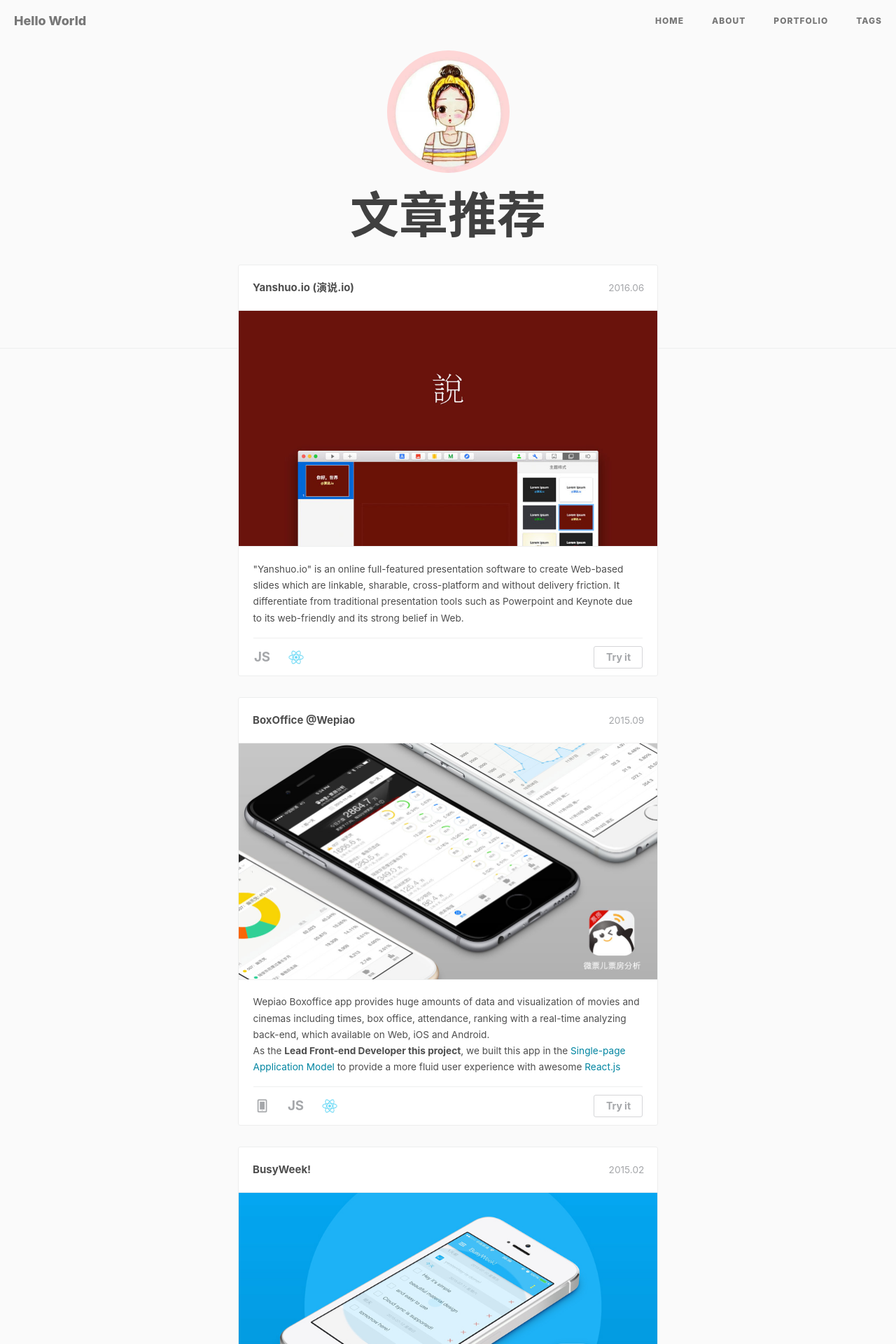
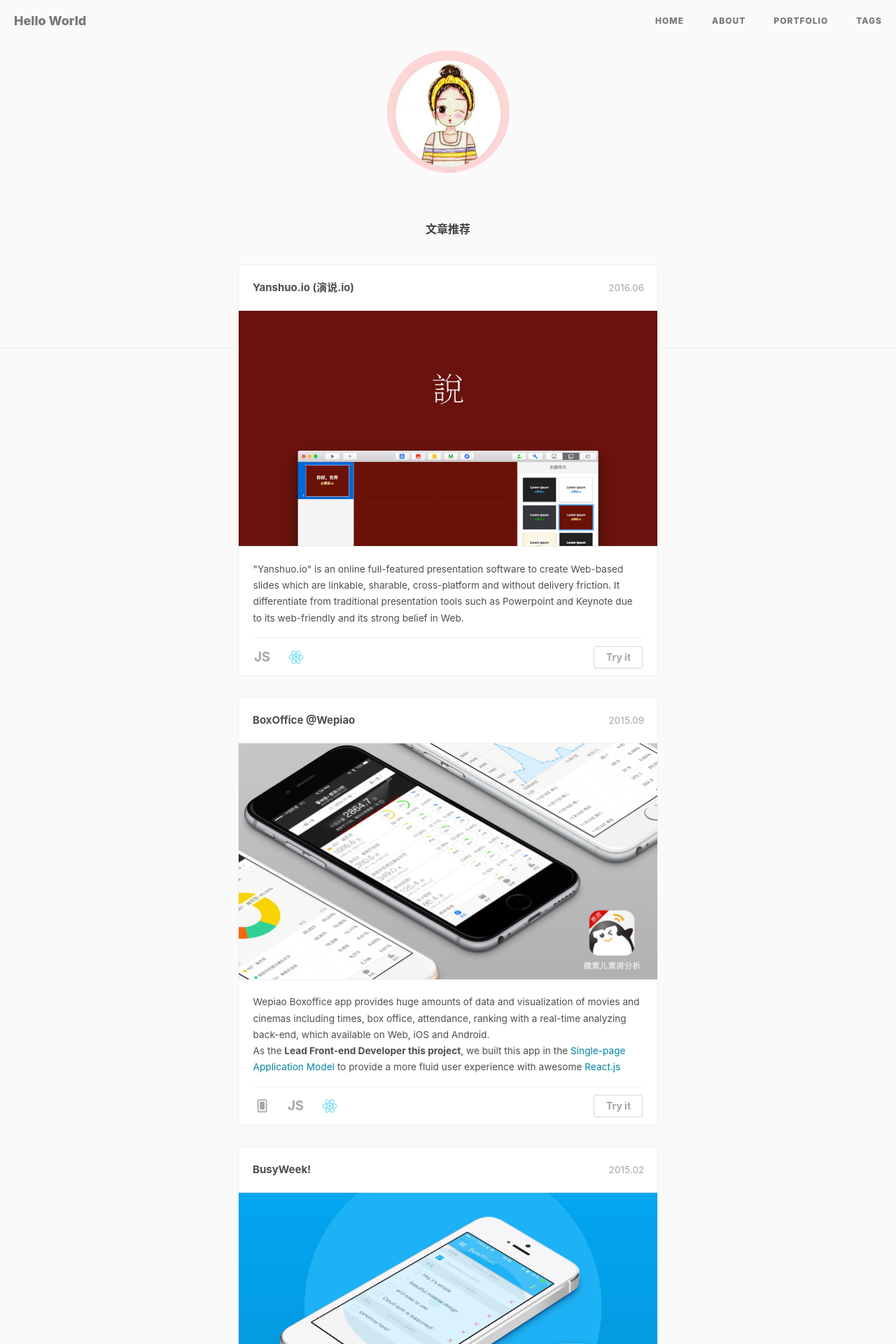
Before and after one commit to blying/blying.github.io, a Jekyll site: the page built from portfolio/index.html, in a window 1280 px wide. Shown: the top 1920 px of the page at 70% size. Built offline with Jekyll 4.4.1, drawn with Linux system fonts in a browser that asks for light colours; nearby versions of some CDN libraries; comment, search, counter and statistics services are not loaded.

Commit message:
no message

```diff
--- a/portfolio/index.html
+++ b/portfolio/index.html
@@ -17,7 +17,7 @@
 		<div class="container" style="margin:0;padding:0;width:100%;">
 			<header>
 				<img width="175" height="175" style="border-radius:50%;" src="/img/bly-avatar.JPG">
-				<h1>文章推荐</h1>
+				<h1><font size="3">文章推荐</font></h1>
 			</header>
 			<div class="main">
 				<ul class="cbp_tmtimeline">
```
Also changed, not shown: portfolio/images/hux_avatar.png (deleted).
